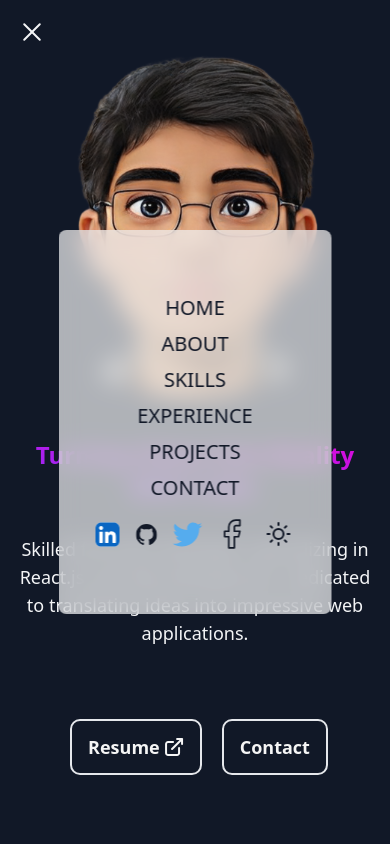
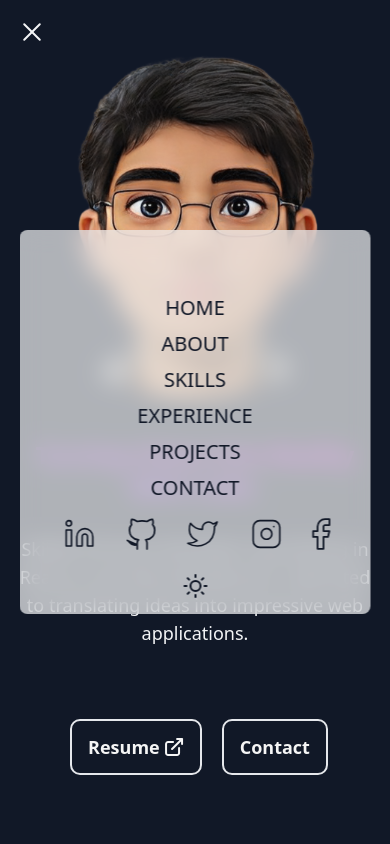
Before and after one commit to Ritesh560/Portfolio, a React (Vite) app: page / in a window 390 px wide. Both pictures are taken after a click on the button 32 px from the left and 32 px from the top of the page. Shown: the top 844 px of the page. Built offline with nearby package versions, Linux system fonts and the light colour scheme.

Commit message:
feat: navbuttons update

```diff
--- a/src/compoents/Experience/Experience.jsx
+++ b/src/compoents/Experience/Experience.jsx
@@ -1,4 +1,3 @@
-import styles from "./Experience.module.scss"
 import { motion, useScroll } from "framer-motion"
 import { useRef } from "react"
 import LitIcon from "./components/LitIcon"
@@ -7,9 +6,15 @@ import commonStyles from "../common_styles.module.scss"
 
 const Details = ({ position, company, companyLink, time, work }) => {
   const litIconRef = useRef(null)
+
+  const { scrollYProgress } = useScroll({
+    target: litIconRef,
+    offset: ["center end", "center center"],
+  })
+
   return (
     <li ref={litIconRef} className="my-8 first:mt-0 last:mb-0 w-[60%] lg:w-[75%] md:w-[85%] sm:w-[98%] mx-auto flex flex-col items-center justify-between ">
-      <LitIcon reference={litIconRef} />
+      <LitIcon scrollYProgress={scrollYProgress} />
       <div>
         <h3 className=" capitalize font-bold text-2xl md:text-xl sm:text-lg">
           {position}{" "}
--- a/src/compoents/Experience/components/LitIcon.jsx
+++ b/src/compoents/Experience/components/LitIcon.jsx
@@ -1,10 +1,6 @@
 import { motion, useScroll } from "framer-motion"
 
-function LitIcon({ reference }) {
-  const { scrollYProgress } = useScroll({
-    target: reference,
-    offset: ["center end", "center center"],
-  })
+function LitIcon({ scrollYProgress }) {
   return (
     <figure className="absolute left-0 md:-left-9 sm:-left-11 stroke-dark dark:stroke-light">
       <svg className=" -rotate-90" width="75" height="75" viewBox="0 0 100 100">
--- a/src/compoents/Navbar/components/mobileNavbar/mobileNavbar.jsx
+++ b/src/compoents/Navbar/components/mobileNavbar/mobileNavbar.jsx
@@ -1,11 +1,11 @@
 import { NavComponents } from "../constants"
-import { DarkMode, FacebookLogoOutline, GithubLogo, LightMode, LinkdinLogo, TwitterLogo } from "../../../../libs/icons/icon"
+import { DarkMode, FacebookLogoOutline, GithubLogo, GithubLogoOutline, InstagramLogoOutline, LightMode, LinkdinLogo, LinkdinLogoOutline, TwitterLogo, TwitterLogoOutline } from "../../../../libs/icons/icon"
 import { urls } from "../../../constants"
 import { darkTheme } from "../../../../libs/themes/constants"
 
 function MobileNavbar({ theme, handleLightMode, handleDarkMode, setIsMenuOpen }) {
   return (
-    <div className=" min-w-[70vw] flex flex-col justify-between x-30 items-center fixed top-1/2 left-1/2 -translate-x-1/2 -translate-y-1/2 bg-dark/90 dark:bg-light/70 rounded-lg backdrop-blur-md py-16">
+    <div className=" min-w-[70vw] xs:w-[90vw] flex flex-col justify-between x-30 items-center fixed top-1/2 left-1/2 -translate-x-1/2 -translate-y-1/2 bg-dark/90 dark:bg-light/70 rounded-lg backdrop-blur-md py-16">
       <div className="flex flex-col gap-2 uppercase items-center">
         {Object.keys(NavComponents)?.map((key) => (
           <div key={key} className="text-xl text-light dark:text-dark" onClick={() => setIsMenuOpen(false)}>
@@ -13,19 +13,21 @@ function MobileNavbar({ theme, handleLightMode, handleDarkMode, setIsMenuOpen })
           </div>
         ))}
       </div>
-      <div className="flex items-center gap-6 h-8 mt-4 text-light dark:text-dark ">
+      <div className="flex items-center justify-center px-4 gap-6 flex-wrap h-8 mt-4 text-light dark:text-dark ">
         <a href={urls?.linkdin} target="_blank" rel="noopener noreferrer">
-          <LinkdinLogo className="scale-150 hover:opacity-60" />
+          <LinkdinLogoOutline className="h-8 hover:fill-white dark:hover:fill-black" />
         </a>
         <a href={urls?.github} target="_blank" rel="noopener noreferrer">
-          <GithubLogo className=" scale-150 text-light dark:text-dark hover:opacity-60" />
+          <GithubLogoOutline className="h-8 hover:fill-white dark:hover:fill-black" />
         </a>
         <a href={urls?.twitter} target="_blank" rel="noopener noreferrer">
-          <TwitterLogo className="scale-150 hover:opacity-60" />
+          <TwitterLogoOutline className="h-8 hover:fill-white dark:hover:fill-black" />
         </a>
-
+        <a href={urls?.instagram} target="_blank" rel="noopener noreferrer">
+          <InstagramLogoOutline className="h-8 hover:fill-white dark:hover:fill-black" />
+        </a>
         <a href={urls?.facebook} target="_blank" rel="noopener noreferrer">
-          <FacebookLogoOutline className="scale-150 h-5 hover:fill-white dark:hover:fill-black" />
+          <FacebookLogoOutline className="h-8 hover:fill-white dark:hover:fill-black" />
         </a>
         {theme === darkTheme ? <LightMode className=" cursor-pointer hover:fill-black" onClick={handleLightMode} /> : <DarkMode className=" cursor-pointer hover:fill-light " onClick={handleDarkMode} />}
       </div>
--- a/src/compoents/constants.js
+++ b/src/compoents/constants.js
@@ -1,7 +1,7 @@
 export const urls = {
   github: "https://github.com/Ritesh560",
   linkdin: "https://www.linkedin.com/in/ritesh-kumar-bab761210/",
-  twitter: "",
+  twitter: "https://twitter.com/RItesh_coder",
   instagram: "https://www.instagram.com/ritesh2508kumar/",
   facebook: "https://www.facebook.com/profile.php?id=100040431983490&mibextid=ZbWKwL",
 }
```
Also changed, not shown: src/compoents/Experience/Experience.module.scss (deleted).
